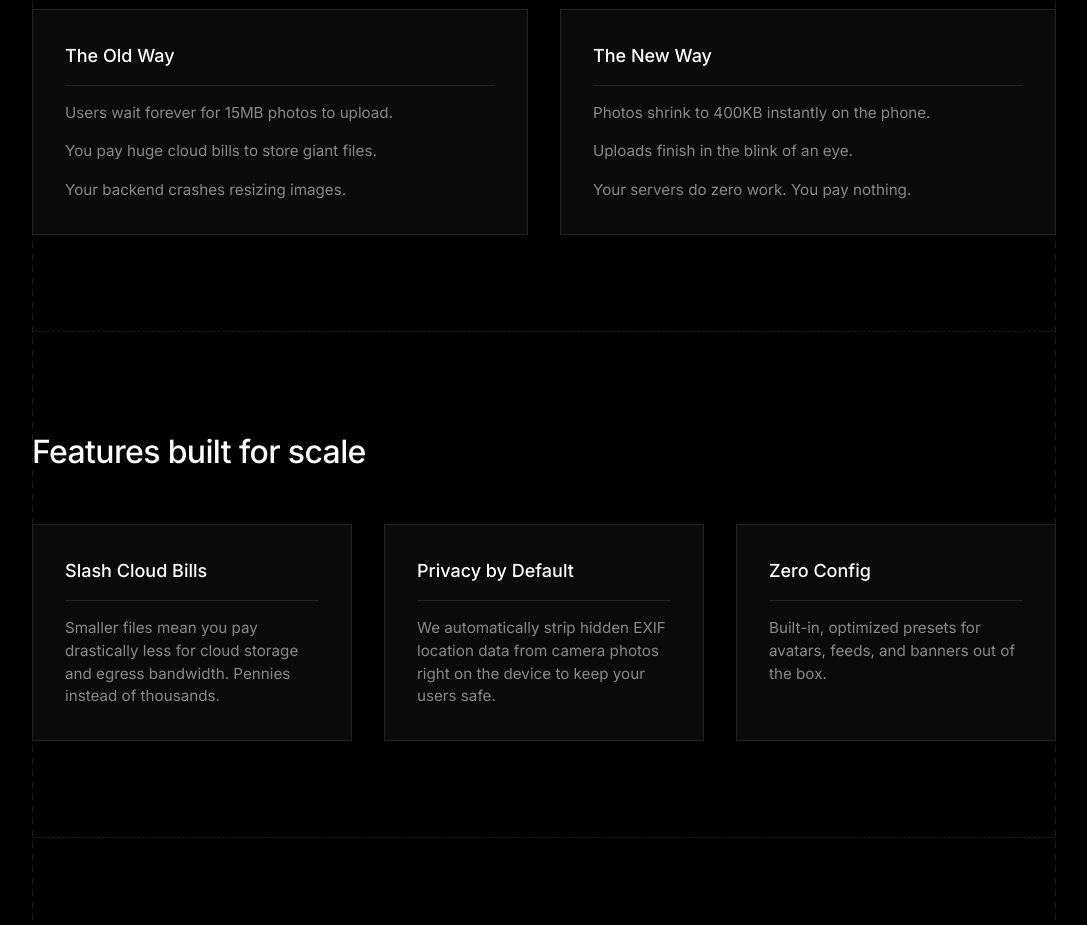
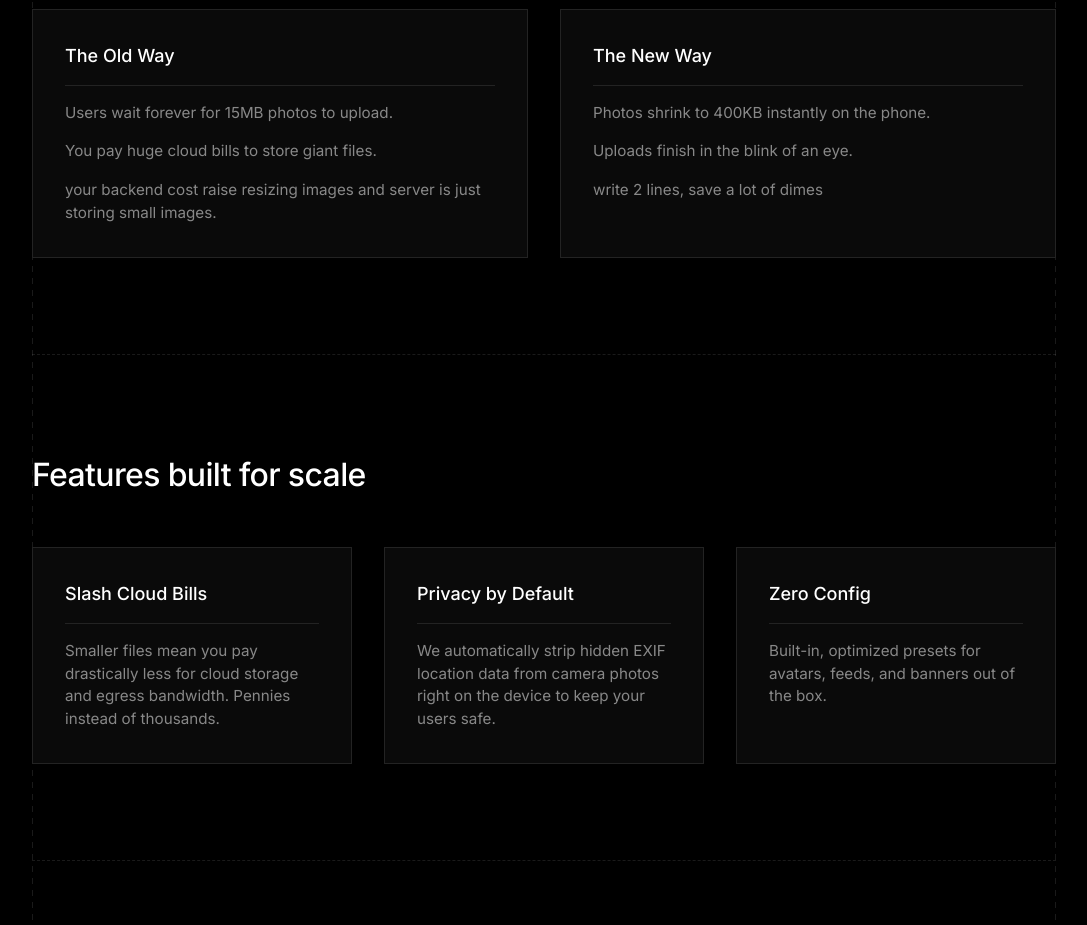
Before and after one commit to Akshraj2022/sdkweb, a website: page index.html in a window 1280 px wide. Shown: the part 958-1883 px from the top of the page, without its empty margins (96-1183 px from the left). Drawn offline with Linux system fonts and the light colour scheme.

Commit message:
Update landing page copy

```diff
--- a/index.html
+++ b/index.html
@@ -474,7 +474,7 @@
                             <p>You pay huge cloud bills to store giant files.</p>
                         </div>
                         <div class="list-item">
-                            <p>Your backend crashes resizing images.</p>
+                            <p>your backend cost raise resizing images and server is just storing small images.</p>
                         </div>
                     </div>
 
@@ -487,7 +487,7 @@
                             <p>Uploads finish in the blink of an eye.</p>
                         </div>
                         <div class="list-item">
-                            <p>Your servers do zero work. You pay nothing.</p>
+                            <p>write 2 lines, save a lot of dimes</p>
                         </div>
                     </div>
                 </div>
```
